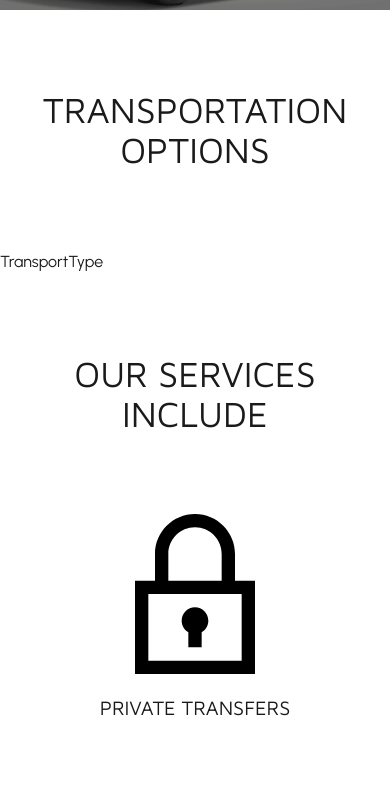
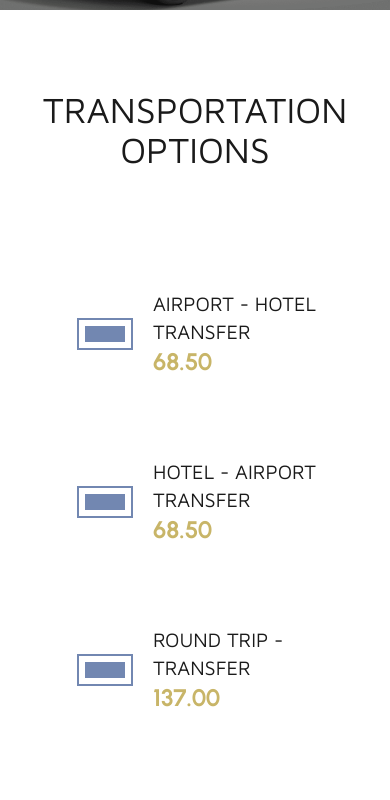
Before and after one commit to darideveloper/will-ryan-airport-transfers, a React (Vite) app: page / in a window 390 px wide. Shown: the part 1051-1851 px from the top of the page. Built offline with nearby package versions, Linux system fonts and the light colour scheme.

Commit message:
feat (form/transport-types): layout and responsive

```diff
--- a/src/components/transport-type.jsx
+++ b/src/components/transport-type.jsx
@@ -1,6 +1,28 @@
-export default function TransportType () {
+import PropTypes from 'prop-types'
+
+export default function TransportType ({id, text, price}) {
 
   return (
-    <p>TransportType</p>
+    <div className="transport-type flex items-center justify-start my-10 md:justify-center">
+
+      <div className="checkbox opacity-80 ms-3">
+        <label htmlFor={id} className='border-2 w-14 h-8 border-blue flex items-center justify-center'>
+          <div className="inside bg-blue w-10 h-4"></div>
+        </label>
+        <input type="checkbox" name={id} id={id} className='hidden'/>
+      </div>
+
+      <div className="text ms-5">
+        <h3 className='uppercase text-xl'>{text}</h3>
+        <span className="price text-gold font-bold text-2xl">{price}</span>
+      </div>
+
+    </div>
   )
 }
+
+TransportType.propTypes = {
+  id: PropTypes.string.isRequired,
+  text: PropTypes.string.isRequired,
+  price: PropTypes.string.isRequired,
+}
--- /dev/null
+++ b/src/components/transport-types.jsx
@@ -0,0 +1,25 @@
+import TransportType from "./transport-type"
+
+export default function TransportTypes() {
+
+  const transports = [
+    { id: "airport", text: "Airport - Hotel Transfer", price: '68.50' },
+    { id: "hotel", text: "Hotel - Airport Transfer", price: '68.50' },
+    { id: "round", text: "Round Trip - Transfer", price: '137.00' },
+  ]
+
+  return (
+    <section className="transport-types w-2/3 mx-auto max-w-sm flex flex-col items-center justify-center md:flex-row md:w-full md:max-w-none md:gap-20">
+
+      {transports.map((transport) => (
+        <TransportType
+          key={transport.id}
+          id={transport.id}
+          text={transport.text}
+          price={transport.price}
+        />
+      ))}
+
+    </section>
+  )
+}
--- a/src/sections/form.jsx
+++ b/src/sections/form.jsx
@@ -1,14 +1,14 @@
 import Subtitle from "../components/subtitle"
-import TransportType from "../components/transport-type"
+import TransportTypes from "../components/transport-types"
 
 export default function Form () {
   return (
-    <section className="buy-form">
+    <section className="buy-form container">
       <Subtitle
         text='Transportation Options'
       />
 
-      <TransportType />
+      <TransportTypes />
     </section>
   )
 }
--- a/src/sections/services.jsx
+++ b/src/sections/services.jsx
@@ -8,8 +8,6 @@ export default function Service () {
         text='Our services include'
       />
       <ServiceCards/>
-
-
     </section>
   )
 }
```
